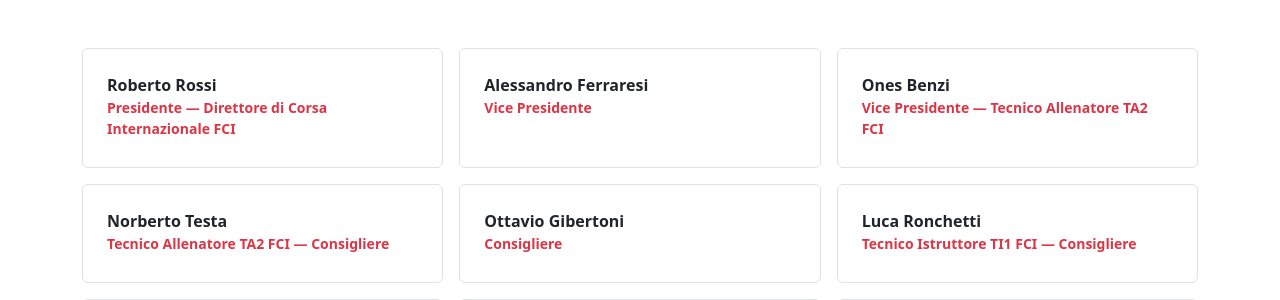
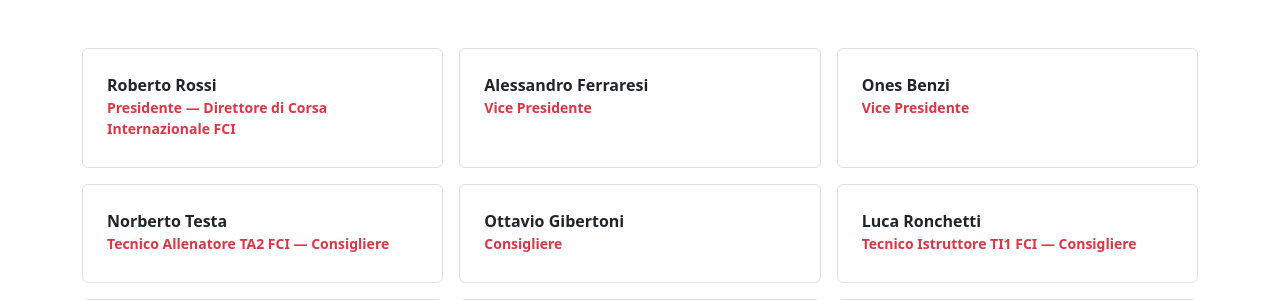
Before and after one commit to DrQuatermass/polisportiva, a Django app: page /chi-siamo/ in a window 1280 px wide. Shown: the part 2714-3014 px from the top of the page. Run offline with Django 5.2, Linux system fonts and the light colour scheme.

Commit message:
Update vice president role text

```diff
--- a/home/templates/home/chi_siamo.html
+++ b/home/templates/home/chi_siamo.html
@@ -193,7 +193,7 @@
       <div class="col-md-6 col-lg-4">
         <div class="p-4 rounded border bg-white h-100">
           <p class="fw-bold text-dark mb-0">Ones Benzi</p>
-          <p class="text-danger small fw-semibold mb-1">Vice Presidente — Tecnico Allenatore TA2 FCI</p>
+          <p class="text-danger small fw-semibold mb-1">Vice Presidente</p>
         </div>
       </div>
       <div class="col-md-6 col-lg-4">
```
